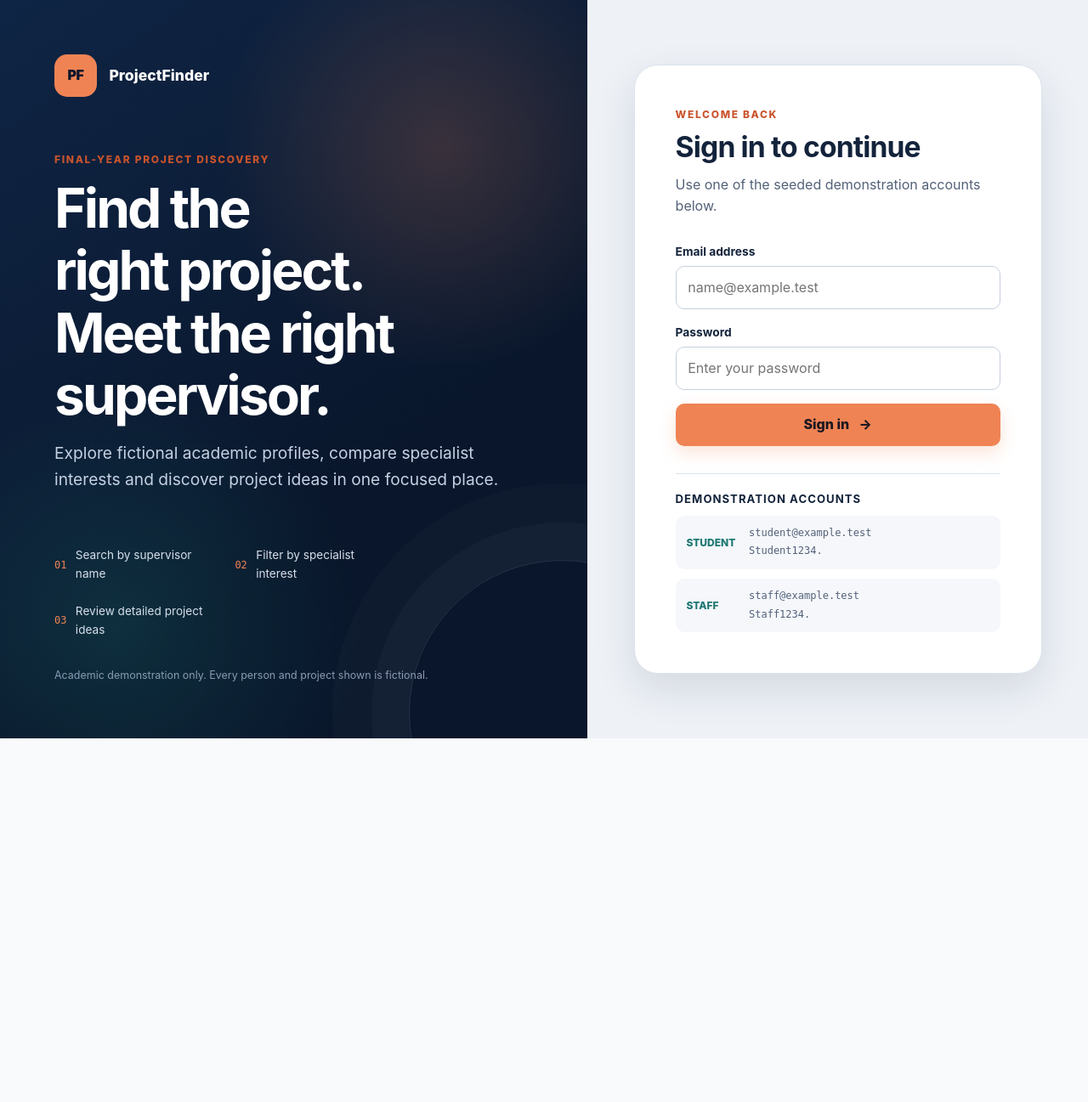
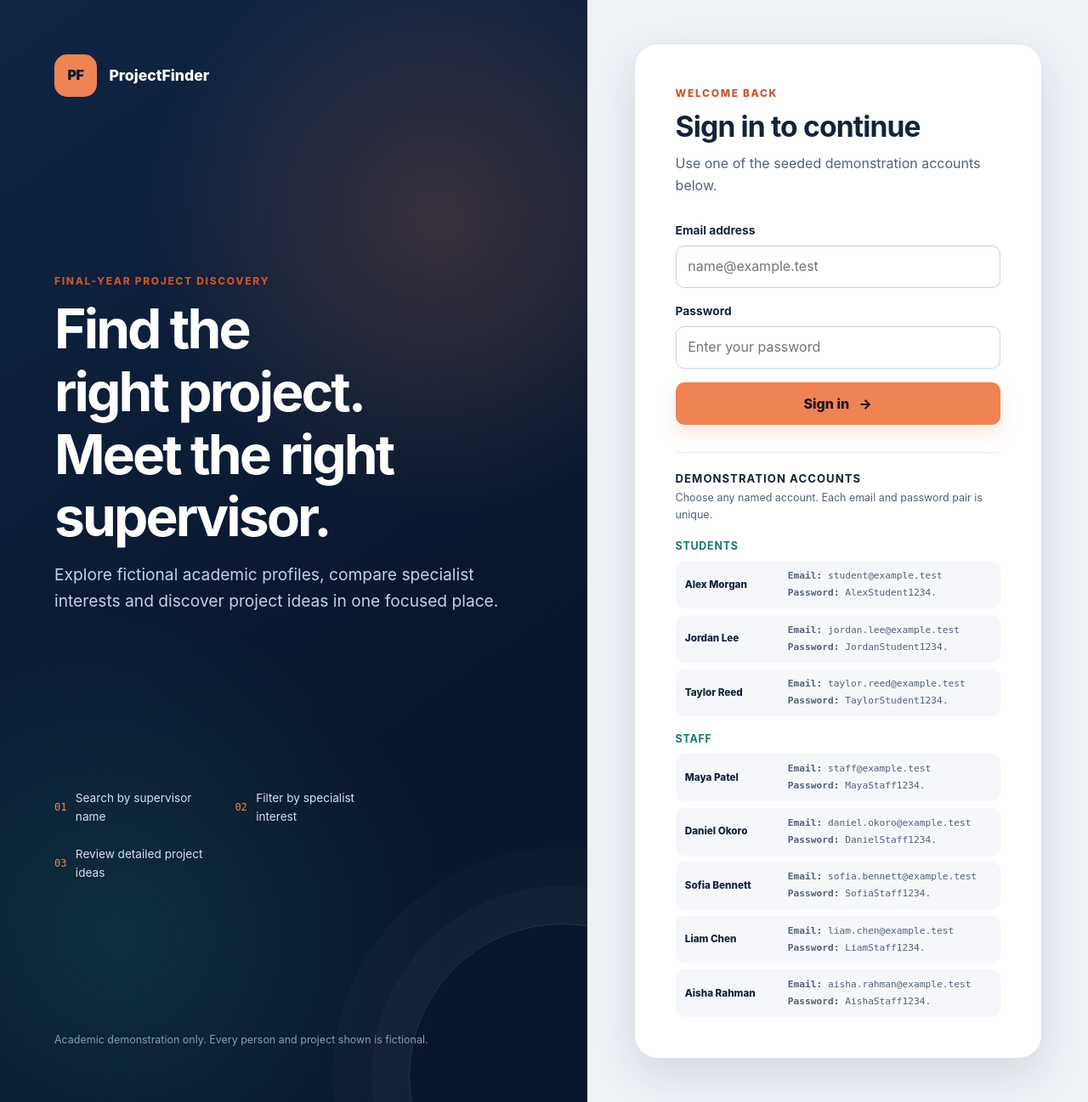
Before and after one commit to Rakib-208/setap-reff-supervisor-project-finder, a Django app: page /login/ in a window 1280 px wide. Shown: the whole page at 85% size. Before the commit the page ends 869 px from the top, so only its background shows below. Run offline with Django 5.2, Linux system fonts and the light colour scheme.

Commit message:
feat: update login for multiple demo users

```diff
--- /dev/null
+++ b/finder/demo_accounts.py
@@ -0,0 +1,57 @@
+"""Public credentials for the fictional local demonstration accounts."""
+
+
+STUDENT_ACCOUNTS = (
+    {
+        "first_name": "Alex",
+        "last_name": "Morgan",
+        "email": "student@example.test",
+        "password": "AlexStudent1234.",
+    },
+    {
+        "first_name": "Jordan",
+        "last_name": "Lee",
+        "email": "jordan.lee@example.test",
+        "password": "JordanStudent1234.",
+    },
+    {
+        "first_name": "Taylor",
+        "last_name": "Reed",
+        "email": "taylor.reed@example.test",
+        "password": "TaylorStudent1234.",
+    },
+)
+
+
+STAFF_ACCOUNTS = (
+    {
+        "first_name": "Maya",
+        "last_name": "Patel",
+        "email": "staff@example.test",
+        "password": "MayaStaff1234.",
+    },
+    {
+        "first_name": "Daniel",
+        "last_name": "Okoro",
+        "email": "daniel.okoro@example.test",
+        "password": "DanielStaff1234.",
+    },
+    {
+        "first_name": "Sofia",
+        "last_name": "Bennett",
+        "email": "sofia.bennett@example.test",
+        "password": "SofiaStaff1234.",
+    },
+    {
+        "first_name": "Liam",
+        "last_name": "Chen",
+        "email": "liam.chen@example.test",
+        "password": "LiamStaff1234.",
+    },
+    {
+        "first_name": "Aisha",
+        "last_name": "Rahman",
+        "email": "aisha.rahman@example.test",
+        "password": "AishaStaff1234.",
+    },
+)
--- a/finder/static/finder/css/styles.css
+++ b/finder/static/finder/css/styles.css
@@ -575,34 +575,65 @@ textarea:focus {
 }
 
 .demo-accounts h3 {
+    margin-bottom: 0.35rem;
     font-size: 0.82rem;
     letter-spacing: 0.08em;
     text-transform: uppercase;
 }
 
+.demo-instruction {
+    margin: 0;
+    color: var(--ink-soft);
+    font-size: 0.78rem;
+}
+
+.demo-account-group {
+    margin-top: 1rem;
+}
+
+.demo-account-group h4 {
+    margin-bottom: 0.45rem;
+    color: var(--teal);
+    font-size: 0.78rem;
+    letter-spacing: 0.06em;
+    text-transform: uppercase;
+}
+
+.demo-account-list {
+    display: grid;
+    margin: 0;
+    padding: 0;
+    gap: 0.45rem;
+    list-style: none;
+}
+
 .demo-account {
     display: grid;
-    grid-template-columns: 64px 1fr;
-    margin-top: 0.7rem;
-    padding: 0.7rem 0.8rem;
+    grid-template-columns: minmax(88px, 0.8fr) minmax(0, 1.7fr);
+    padding: 0.58rem 0.7rem;
     background: var(--canvas);
     border-radius: var(--radius-sm);
-    gap: 0.15rem 0.6rem;
+    gap: 0.12rem 0.55rem;
 }
 
 .demo-account code {
     overflow-wrap: anywhere;
     color: var(--ink-soft);
-    font-size: 0.75rem;
+    font-size: 0.7rem;
 }
 
-.demo-role {
+.demo-account code span {
+    color: var(--ink-soft);
+    font-family: inherit;
+    font-weight: 700;
+}
+
+.demo-person {
     grid-row: span 2;
     align-self: center;
-    color: var(--teal);
-    font-size: 0.75rem;
-    font-weight: 850;
-    text-transform: uppercase;
+    color: var(--ink);
+    font-size: 0.73rem;
+    font-weight: 800;
 }
 
 .page-hero,
@@ -1263,6 +1294,14 @@ textarea:focus {
         box-shadow: none;
     }
 
+    .demo-account {
+        grid-template-columns: 1fr;
+    }
+
+    .demo-person {
+        grid-row: auto;
+    }
+
     .profile-card-footer {
         align-items: flex-start;
         flex-direction: column;
--- a/finder/views.py
+++ b/finder/views.py
@@ -11,6 +11,7 @@ from django.urls import reverse
 from django.views.decorators.http import require_http_methods
 
 from .access import STAFF_ROLE, STUDENT_ROLE, has_role, role_for, role_required
+from .demo_accounts import STAFF_ACCOUNTS, STUDENT_ACCOUNTS
 from .forms import EmailAuthenticationForm, InterestForm, ProjectIdeaForm
 from .models import Interest, ProjectIdea, StaffProfile
 
@@ -53,7 +54,15 @@ def login_view(request):
             messages.success(request, f"Welcome back, {user.display_name}.")
             return redirect(destination)
 
-    return render(request, "finder/login.html", {"form": form})
+    return render(
+        request,
+        "finder/login.html",
+        {
+            "form": form,
+            "student_demo_accounts": STUDENT_ACCOUNTS,
+            "staff_demo_accounts": STAFF_ACCOUNTS,
+        },
+    )
 
 
 def logout_view(request):
--- a/templates/finder/login.html
+++ b/templates/finder/login.html
@@ -66,15 +66,30 @@
 
             <div class="demo-accounts">
                 <h3>Demonstration accounts</h3>
-                <div class="demo-account">
-                    <span class="demo-role">Student</span>
-                    <code>student@example.test</code>
-                    <code>Student1234.</code>
+                <p class="demo-instruction">Choose any named account. Each email and password pair is unique.</p>
+                <div class="demo-account-group">
+                    <h4>Students</h4>
+                    <ul class="demo-account-list">
+                        {% for account in student_demo_accounts %}
+                            <li class="demo-account">
+                                <span class="demo-person">{{ account.first_name }} {{ account.last_name }}</span>
+                                <code><span>Email: </span>{{ account.email }}</code>
+                                <code><span>Password: </span>{{ account.password }}</code>
+                            </li>
+                        {% endfor %}
+                    </ul>
                 </div>
-                <div class="demo-account">
-                    <span class="demo-role">Staff</span>
-                    <code>staff@example.test</code>
-                    <code>Staff1234.</code>
+                <div class="demo-account-group">
+                    <h4>Staff</h4>
+                    <ul class="demo-account-list">
+                        {% for account in staff_demo_accounts %}
+                            <li class="demo-account">
+                                <span class="demo-person">{{ account.first_name }} {{ account.last_name }}</span>
+                                <code><span>Email: </span>{{ account.email }}</code>
+                                <code><span>Password: </span>{{ account.password }}</code>
+                            </li>
+                        {% endfor %}
+                    </ul>
                 </div>
             </div>
         </div>
```
Also changed, not shown: docs/DEMO_SCRIPT.md (+2 -2 lines), docs/TEST_SUMMARY.md (+2 -2 lines), docs/wiki/Getting-Started.md (+10 -4 lines), finder/management/commands/seed_demo.py (+19 -17 lines), finder/tests/test_authentication.py (+7 -3 lines), finder/tests/test_seed_command.py (+28 -18 lines), CHANGELOG.md, README.md.
